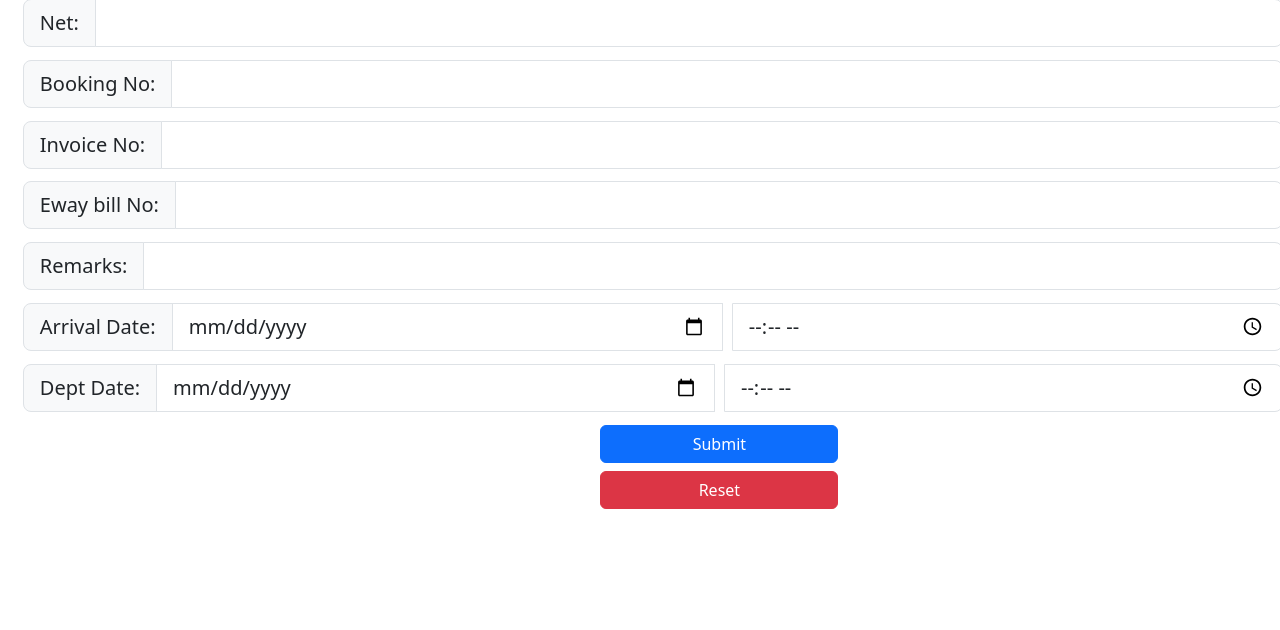
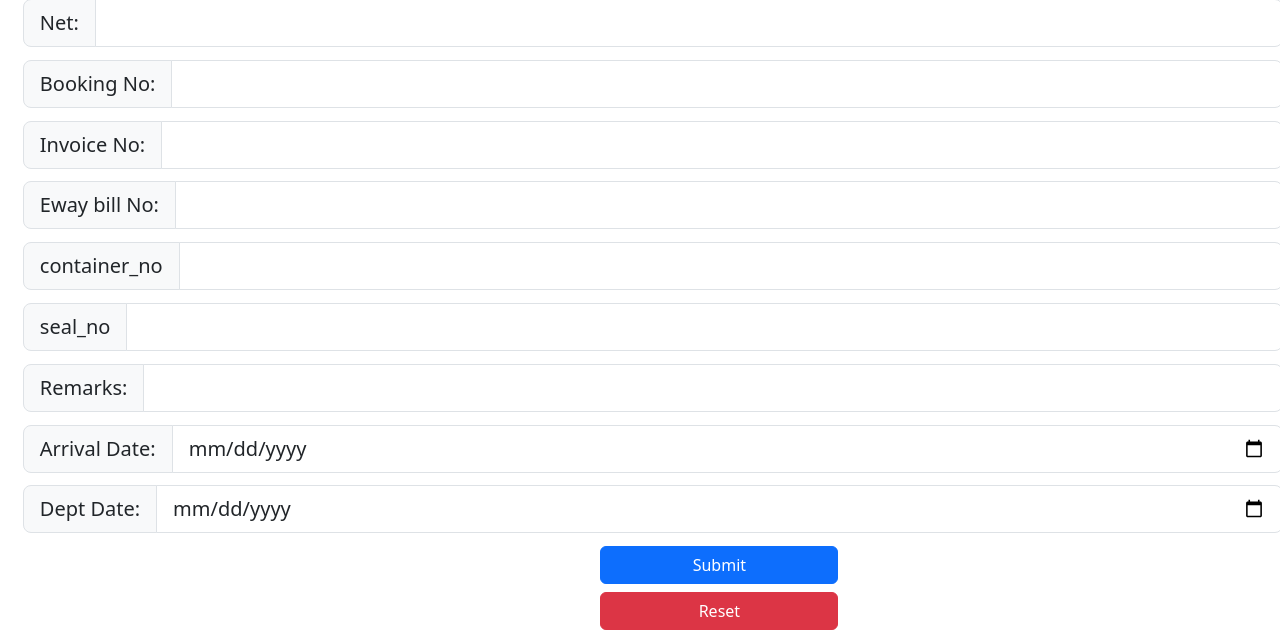
Before and after one commit to Darkherosteve/aquatrans, a Flask app: page / in a window 1280 px wide. Shown: the part 721-1351 px from the top of the page. Before the commit the page ends 1230 px from the top, so only its background shows below. Run offline with Flask 3, Linux system fonts and the light colour scheme.

Commit message:
all stable file version 1.0.0.0

```diff
--- a/app.py
+++ b/app.py
@@ -13,6 +13,7 @@ def home():
 # Form submission route
 @app.route('/submit', methods=['POST'])
 def submit():
+
     # Get Form Data and convert to uppercase
     vehicle_no = request.form.get('vehicle_no').upper()
     date = request.form.get('date')
@@ -28,11 +29,12 @@ def submit():
     net_weight = request.form.get('net_weight').upper()
     invoice_no = request.form.get('invoice_no').upper()
     eway_bill_no = request.form.get('eway_bill_no').upper()
-    # container_no = request.form.get('container_no').upper()
+    container_no = request.form.get('container_no').upper()
     arrival_time = request.form.get('arrival_time').upper()
     departure_time = request.form.get('departure_time').upper()
     remark = request.form.get('remark').upper()
     booking_no = request.form.get('booking_no').upper()
+    seal_no = request.form.get('seal_no').upper()
 
     # Debug print
     print(f"Received vehicle number: {vehicle_no}")
@@ -61,8 +63,8 @@ def submit():
         "F17": net_weight,
         "H17": invoice_no,
         "H18": eway_bill_no,
-        # "B19": container_no,
-        # "B20": seal_no,
+        "B19": container_no,
+        "B20": seal_no,
         "B21": arrival_time,
         "B23": departure_time,
         "H19": remark,
--- a/templates/download.html
+++ b/templates/download.html
@@ -16,7 +16,7 @@
     </style>
 </head>
 <body>
-    <!-- Alert Section -->
+    Alert Section
     {% if alert_type and alert_message %}
     <div class="alert-container">
         <div class="alert alert-{{ alert_type }} d-flex align-items-center" role="alert">
@@ -44,7 +44,9 @@
         function downloadFile() {
             // Redirect to the download route
             window.location.href = "/download";
+            alert("File Downloading Started!");
         }
+
     </script>
 
     <!-- SVG Icons for Alerts -->
--- a/templates/index.html
+++ b/templates/index.html
@@ -92,6 +92,17 @@
         <input type="text" class="form-control" aria-label="Sizing example input" aria-describedby="inputGroup-sizing-lg" name="eway_bill_no">
       </div>
 
+
+      <div class="input-group input-group-lg aqua">
+        <span class="input-group-text trans" id="inputGroup-sizing-lg">container_no</span>
+        <input type="text" class="form-control" aria-label="Sizing example input" aria-describedby="inputGroup-sizing-lg" name="container_no">
+      </div>
+
+      <div class="input-group input-group-lg aqua">
+        <span class="input-group-text trans" id="inputGroup-sizing-lg">seal_no</span>
+        <input type="text" class="form-control" aria-label="Sizing example input" aria-describedby="inputGroup-sizing-lg" name="seal_no">
+      </div>
+
       <div class="input-group input-group-lg aqua">
         <span class="input-group-text trans" id="inputGroup-sizing-lg">Remarks:</span>
         <input type="text" class="form-control" aria-label="Sizing example input" aria-describedby="inputGroup-sizing-lg" name="remark">
@@ -100,13 +111,11 @@
       <div class="input-group input-group-lg aqua">
         <span class="input-group-text trans" id="inputGroup-sizing-lg">Arrival Date: </span>
         <input type="Date" class="form-control" aria-label="Sizing example input" aria-describedby="inputGroup-sizing-lg" name="arrival_time">
-        <input type="time" class="form-control" aria-label="Sizing example input" aria-describedby="inputGroup-sizing-lg">
       </div>
 
       <div class="input-group input-group-lg aqua">
         <span class="input-group-text trans" id="inputGroup-sizing-lg">Dept Date:</span>
         <input type="Date" class="form-control" aria-label="Sizing example input" aria-describedby="inputGroup-sizing-lg" name="departure_time">
-        <input type="time" class="form-control" aria-label="Sizing example input" aria-describedby="inputGroup-sizing-lg">
       </div>
 
       <div class="d-grid gap-2 col-6 mx-auto buttoms">
```
Also changed, not shown: 2 other files.
